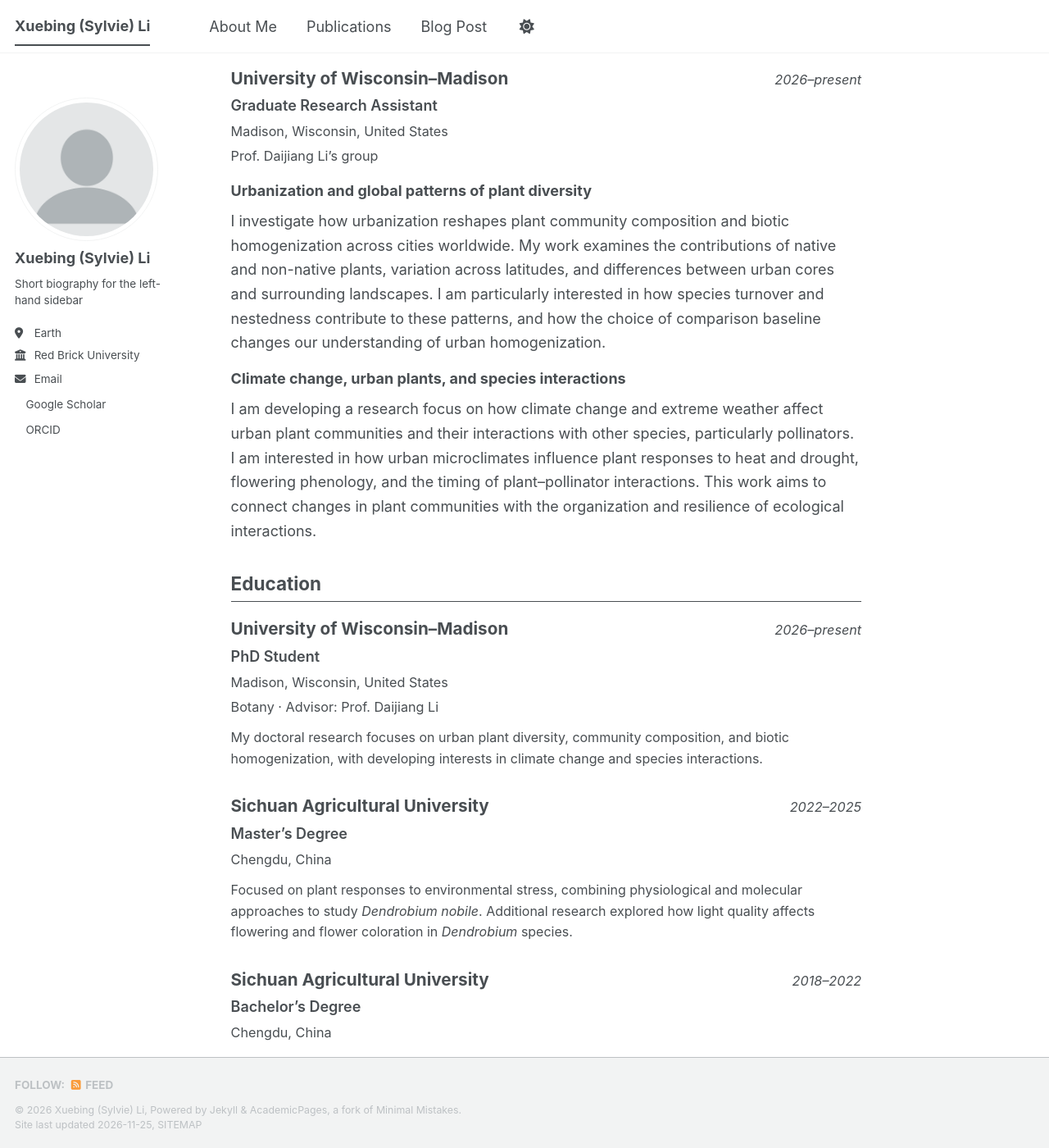
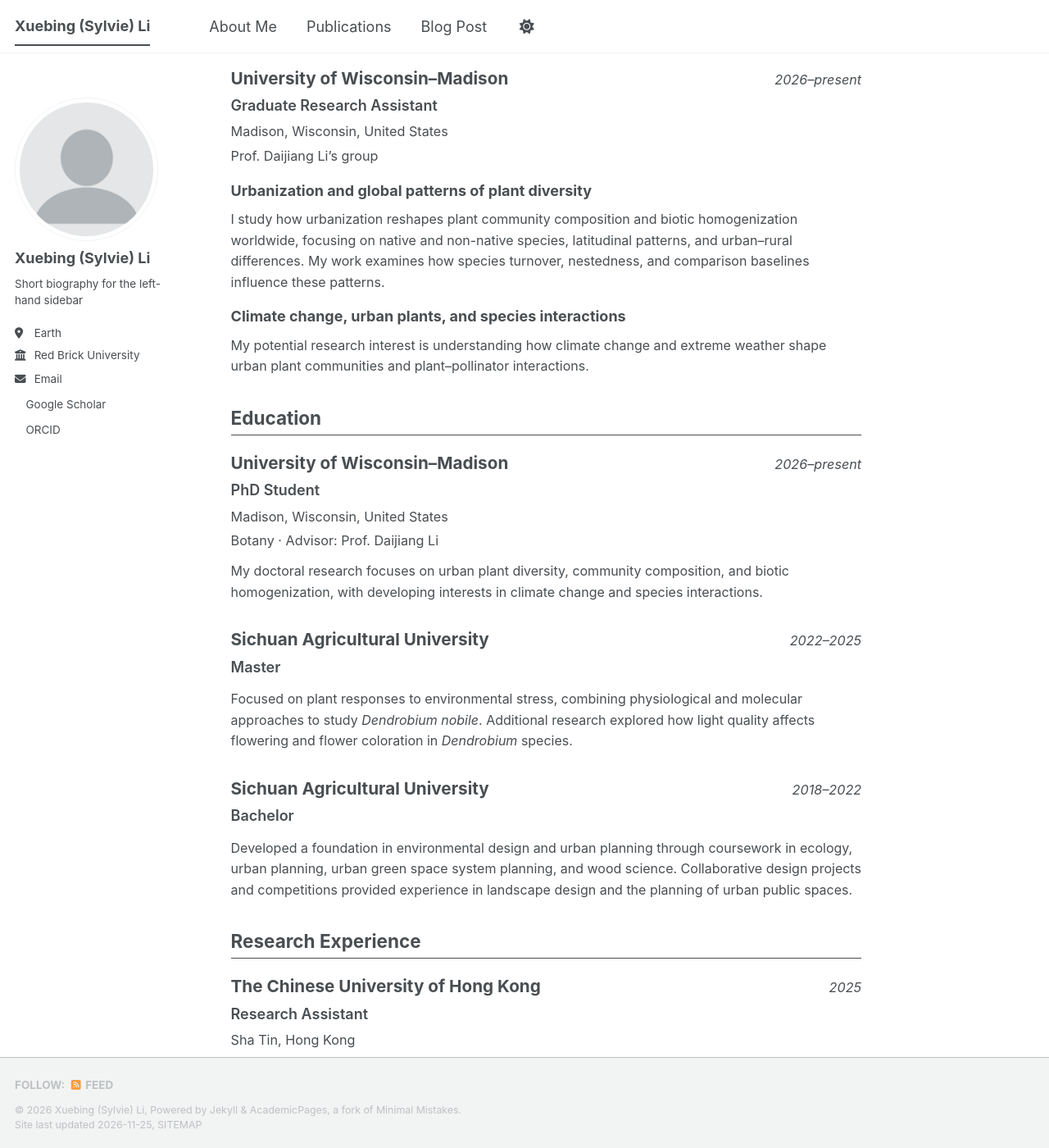
Before and after one commit to Snowiceli/Snowiceli.github.io, a Jekyll site: the page built from _pages/about.md, in a window 1280 px wide and 1400 px high, scrolled down 301 px. Shown: the whole window at 82% size. Built offline with Jekyll 4.4.1, drawn with Linux system fonts in a browser that asks for light colours; a script bundle is joined from its source files by our own code; a style sheet for code colours, icons or effects is not loaded; some of the changed text lies outside the part shown.

Commit message:
Condense research descriptions, update degree labels and dated awards, and add travel funding

```diff
--- a/_pages/about.md
+++ b/_pages/about.md
@@ -21,11 +21,12 @@ redirect_from:
 .about-cv .cv-description { margin: .65rem 0 0; }
 .about-cv .cv-awards { padding-left: 1.25rem; margin: .5rem 0 1.25rem; }
 .about-cv .cv-awards li { margin-bottom: .5rem; }
-.about-cv .cv-education .cv-description { font-size: max(16px, .88rem); line-height: 1.6; }
+.about-cv .cv-education .cv-description, .about-cv .cv-research .cv-description { font-size: max(16px, .88rem); line-height: 1.6; }
 .about-cv .cv-planning-awards { list-style: none; padding: 0; margin: .75rem 0 1.25rem; }
 .about-cv .cv-planning-awards li { display: grid; grid-template-columns: minmax(7rem, 1fr) minmax(0, 3fr) 4rem; align-items: baseline; column-gap: 1rem; margin-bottom: .85rem; }
 .about-cv .cv-award-level { font-weight: 600; }
 .about-cv .cv-award-name { min-width: 0; overflow-wrap: anywhere; }
+.about-cv .cv-award-amount { font-size: max(16px, .85rem); }
 .about-cv .cv-award-date { text-align: right; font-style: italic; font-variant-numeric: tabular-nums; }
 @media (max-width: 600px) {
   .about-cv .cv-planning-awards li { grid-template-columns: minmax(0, 1fr) auto; gap: .2rem .75rem; margin-bottom: 1.1rem; }
@@ -40,7 +41,7 @@ redirect_from:
 <div class="about-cv">
 <p>I am a PhD student at the University of Wisconsin–Madison, advised by Prof. Daijiang Li. My research examines how urbanization and environmental change shape plant communities and species interactions. My background spans environmental design, plant physiology, and ecology, and I am interested in connecting plant responses to environmental stress with broader patterns of biodiversity.</p>
 
-<section aria-labelledby="current-research-heading">
+<section class="cv-research" aria-labelledby="current-research-heading">
 <h2 id="current-research-heading">Current Research</h2>
 
 <div class="cv-entry">
@@ -53,10 +54,10 @@ redirect_from:
 <p class="cv-affiliation">Prof. Daijiang Li’s group</p>
 
 <h4>Urbanization and global patterns of plant diversity</h4>
-<p class="cv-description">I investigate how urbanization reshapes plant community composition and biotic homogenization across cities worldwide. My work examines the contributions of native and non-native plants, variation across latitudes, and differences between urban cores and surrounding landscapes. I am particularly interested in how species turnover and nestedness contribute to these patterns, and how the choice of comparison baseline changes our understanding of urban homogenization.</p>
+<p class="cv-description">I study how urbanization reshapes plant community composition and biotic homogenization worldwide, focusing on native and non-native species, latitudinal patterns, and urban–rural differences. My work examines how species turnover, nestedness, and comparison baselines influence these patterns.</p>
 
 <h4>Climate change, urban plants, and species interactions</h4>
-<p class="cv-description">I am developing a research focus on how climate change and extreme weather affect urban plant communities and their interactions with other species, particularly pollinators. I am interested in how urban microclimates influence plant responses to heat and drought, flowering phenology, and the timing of plant–pollinator interactions. This work aims to connect changes in plant communities with the organization and resilience of ecological interactions.</p>
+<p class="cv-description">My potential research interest is understanding how climate change and extreme weather shape urban plant communities and plant–pollinator interactions.</p>
 </div>
 </section>
 
@@ -79,8 +80,7 @@ redirect_from:
 <h3>Sichuan Agricultural University</h3>
 <span class="cv-date">2022–2025</span>
 </div>
-<p class="cv-role">Master’s Degree</p>
-<p class="cv-location">Chengdu, China</p>
+<p class="cv-role">Master</p>
 <p class="cv-description">Focused on plant responses to environmental stress, combining physiological and molecular approaches to study <em>Dendrobium nobile</em>. Additional research explored how light quality affects flowering and flower coloration in <em>Dendrobium</em> species.</p>
 </div>
 
@@ -89,13 +89,12 @@ redirect_from:
 <h3>Sichuan Agricultural University</h3>
 <span class="cv-date">2018–2022</span>
 </div>
-<p class="cv-role">Bachelor’s Degree</p>
-<p class="cv-location">Chengdu, China</p>
+<p class="cv-role">Bachelor</p>
 <p class="cv-description">Developed a foundation in environmental design and urban planning through coursework in ecology, urban planning, urban green space system planning, and wood science. Collaborative design projects and competitions provided experience in landscape design and the planning of urban public spaces.</p>
 </div>
 </section>
 
-<section aria-labelledby="research-heading">
+<section class="cv-research" aria-labelledby="research-heading">
 <h2 id="research-heading">Research Experience</h2>
 
 <div class="cv-entry">
@@ -105,7 +104,7 @@ redirect_from:
 </div>
 <p class="cv-role">Research Assistant</p>
 <p class="cv-location">Sha Tin, Hong Kong</p>
-<p class="cv-description">Worked on plant epigenetics, studying regulatory mechanisms underlying gene expression in plants.</p>
+<p class="cv-description">Studied epigenetic regulation of gene expression in plants.</p>
 </div>
 
 <div class="cv-entry">
@@ -116,7 +115,7 @@ redirect_from:
 <p class="cv-role">Visiting Researcher</p>
 <p class="cv-location">United Kingdom</p>
 <p class="cv-affiliation">School of Biosciences · Dr. Rahul Bhosale’s group</p>
-<p class="cv-description">Investigated hormone-mediated responses of <em>Arabidopsis thaliana</em> roots to heat stress, with a focus on abscisic acid and gibberellin signaling. Used fluorescent hormone biosensors and confocal imaging to examine how hormone responses change over time and contribute to root growth under elevated temperatures.</p>
+<p class="cv-description">Investigated abscisic acid and gibberellin signaling in <em>Arabidopsis thaliana</em> root responses to heat stress using fluorescent biosensors and confocal imaging.</p>
 </div>
 
 <div class="cv-entry">
@@ -125,13 +124,12 @@ redirect_from:
 <span class="cv-date">2022–2025</span>
 </div>
 <p class="cv-role">Graduate Research</p>
-<p class="cv-location">Chengdu, China</p>
 
 <h4>Environmental stress responses in <em>Dendrobium nobile</em></h4>
-<p class="cv-description">Studied the physiological and molecular responses of <em>Dendrobium nobile</em> to environmental stress, particularly heavy metal stress. Combined physiological measurements with transcriptomic analysis to investigate stress responses and mechanisms of tolerance, including the effects of cerium under copper stress.</p>
+<p class="cv-description">Combined physiological and transcriptomic analyses to study heavy metal stress responses in <em>Dendrobium nobile</em>, including the effects of cerium under copper stress.</p>
 
 <h4>Light quality, flowering, and flower coloration</h4>
-<p class="cv-description">Examined how light quality influences flowering and flower coloration in <em>Dendrobium</em> species, exploring the links between environmental conditions and ornamental plant development.</p>
+<p class="cv-description">Examined how light quality affects flowering and flower coloration in <em>Dendrobium</em> species.</p>
 </div>
 </section>
 
@@ -149,30 +147,36 @@ redirect_from:
 <h3>Urban Planning &amp; Landscape Awards</h3>
 <ul class="cv-planning-awards">
 <li>
+<strong class="cv-award-level">Third Prize</strong>
+<span class="cv-award-name">Student Design Competition, Chinese Landscape Architecture Education Conference</span>
+<span class="cv-award-date">2023</span>
+</li>
+<li>
 <strong class="cv-award-level">First Prize</strong>
 <span class="cv-award-name">13th Yuan Ye Cup International Competition for University Students</span>
 <span class="cv-award-date">2022</span>
 </li>
 <li>
-<strong class="cv-award-level">Third Prize</strong>
-<span class="cv-award-name">Student Design Competition, Chinese Landscape Architecture Education Conference</span>
-<span class="cv-award-date">2023</span>
+<strong class="cv-award-level">Honorable Mention</strong>
+<span class="cv-award-name">LA Pioneer Award, National Exhibition of University Landscape Architecture Graduation Projects</span>
+<span class="cv-award-date">2022</span>
+</li>
+<li>
+<strong class="cv-award-level">Silver Award</strong>
+<span class="cv-award-name">Chengdu “Park City Gathering” Landscape Design Competition — <em>Jinjiao Yinbian</em> urban space design call<br><span class="cv-award-amount">approx. RMB 3,000</span></span>
+<span class="cv-award-date">2020</span>
 </li>
 <li>
 <strong class="cv-award-level">Third Prize</strong>
-<span class="cv-award-name">2019 Xiong’an Urban Furniture Design Competition — Open Category</span>
-<span class="cv-award-date"></span>
+<span class="cv-award-name">Xiong’an Urban Furniture Design Competition<br><span class="cv-award-amount">RMB 20,000</span></span>
+<span class="cv-award-date">2019</span>
 </li>
-<li>
-<strong class="cv-award-level">Silver Award</strong>
-<span class="cv-award-name">Chengdu “Park City Gathering” Landscape Design Competition — <em>Jinjiao Yinbian</em> urban space design call</span>
-<span class="cv-award-date"></span>
-</li>
-<li>
-<strong class="cv-award-level">Honorable Mention</strong>
-<span class="cv-award-name">LA Pioneer Award, National Exhibition of University Landscape Architecture Graduation Projects</span>
-<span class="cv-award-date"></span>
-</li>
+</ul>
+
+<h3>Travel Funding</h3>
+<ul class="cv-awards">
+<li>John Jefferson Davis (JJD) Funding for Student Travel<br>
+<span class="cv-affiliation">Department of Biology, University of Wisconsin–Madison</span></li>
 </ul>
 </section>
 </div>
```
